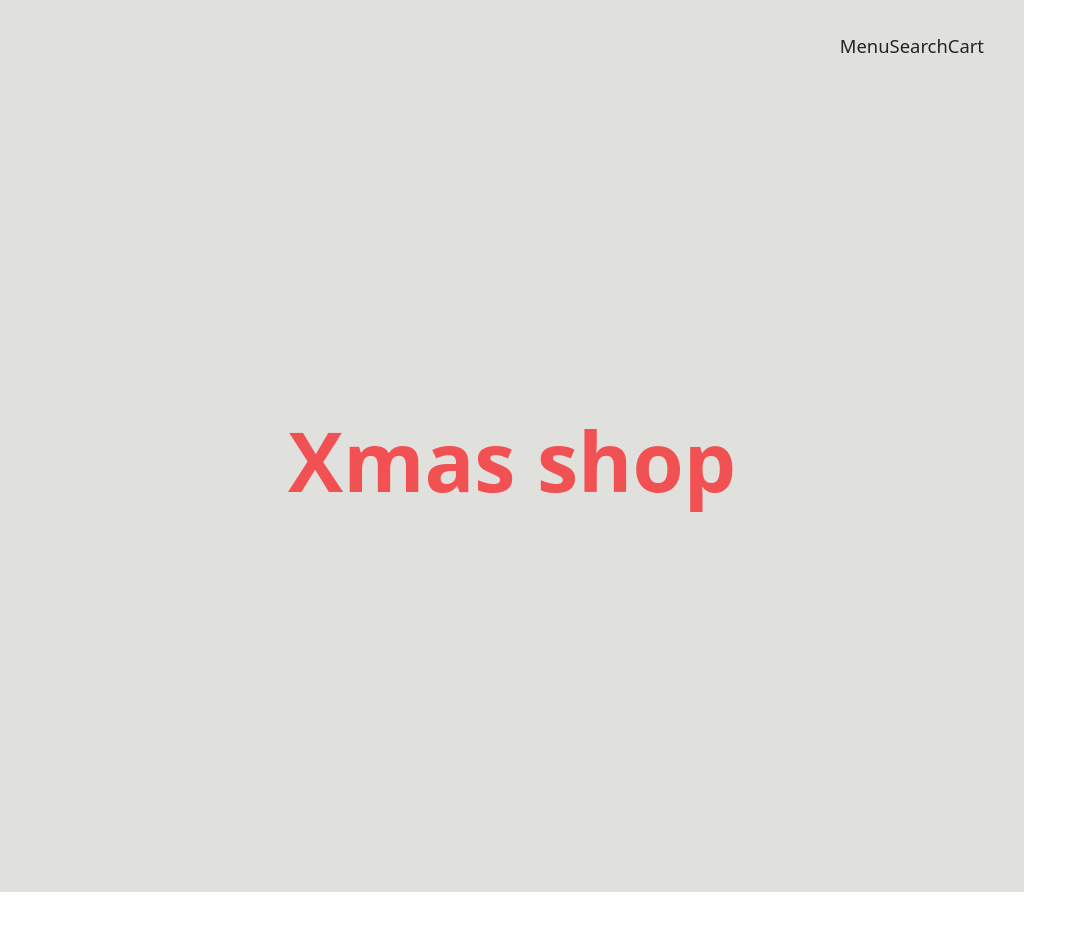
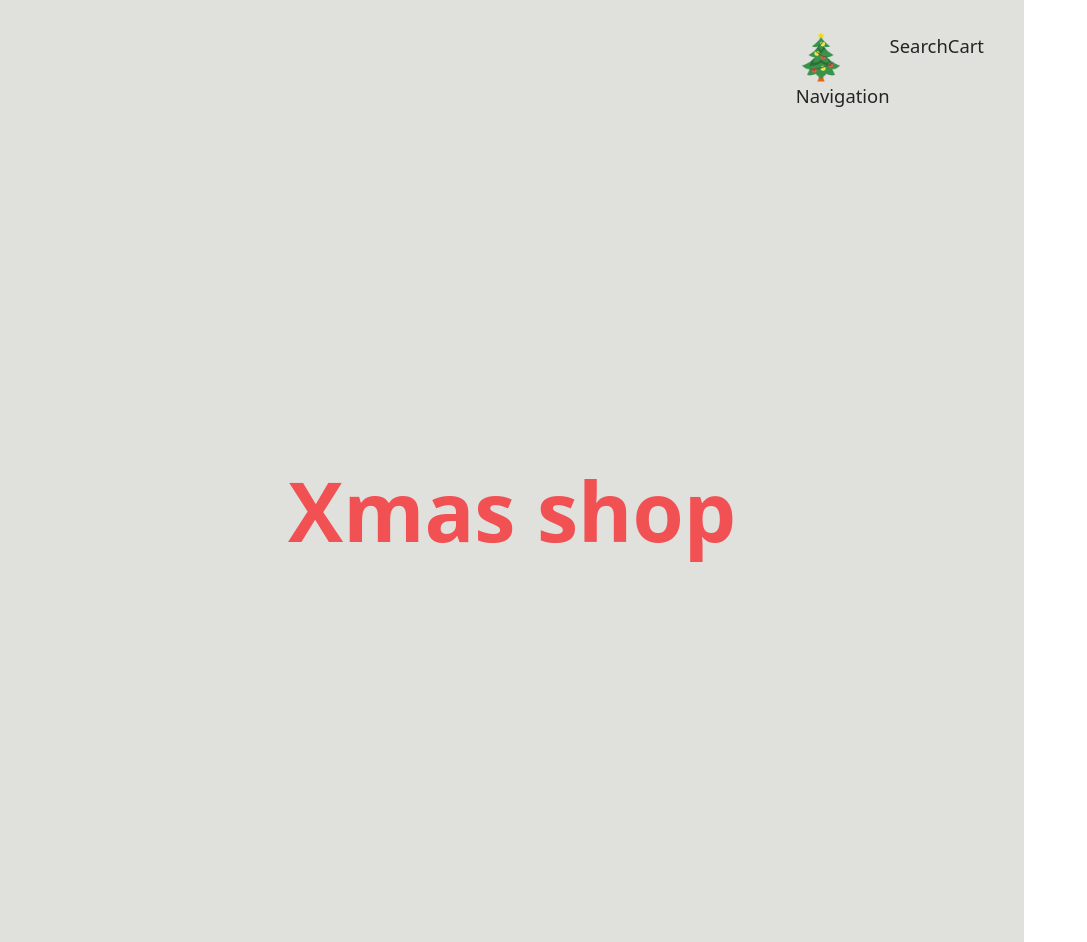
Before and after one commit to dmitrykorochkin/online_store, a Next.js app: page / in a window 1280 px wide. Shown: the whole page, without its empty margins (0-1087 px from the left). Before the commit the page ends 892 px from the top, so only its background shows below. Built offline with nearby package versions, Linux system fonts and the light colour scheme; no server answers.

Commit message:
add menu-item

```diff
--- a/app/components/layout/header/menu/Menu.tsx
+++ b/app/components/layout/header/menu/Menu.tsx
@@ -1,7 +1,28 @@
+import Image from 'next/image'
+import Link from 'next/link'
 import { FC } from 'react'
 
 const Menu: FC = () => {
-	return <div>Menu</div>
+	return (
+		<div>
+			<Link href='/'>
+				<Image
+					src='/images/logo.png'
+					width={50}
+					height={50}
+					alt='logo'
+				/>
+			</Link>
+
+			<nav>
+				<ul>
+					<li>
+						<Link href='/'>Navigation</Link>
+					</li>
+				</ul>
+			</nav>
+		</div>
+	)
 }
 
 export default Menu
--- /dev/null
+++ b/app/components/layout/header/menu/menu-item/MenuItem.tsx
@@ -0,0 +1,12 @@
+import { FC } from 'react'
+import { IMenuLink } from './menu-item.interface'
+
+interface IMenuItem {
+    item: IMenuLink
+}
+
+const MenuItem: FC<IMenuItem> = ({item}) => {
+	return <div>MenuItem</div>
+}
+
+export default MenuItem
--- /dev/null
+++ b/app/components/layout/header/menu/menu-item/menu-item.interface.ts
@@ -0,0 +1,4 @@
+export interface IMenuLink {
+    name: string
+    link: string
+}
```
Also changed, not shown: public/images/logo.png (added).
